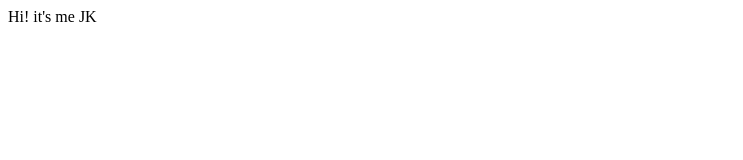
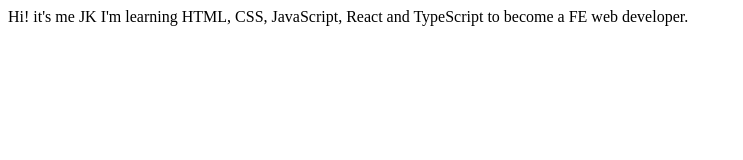
Before and after one commit to jkshenoy/student-name-site, a plain HTML site: page index.html in a window 1280 px wide. Shown: the whole page, without its empty margins (0-743 px from the left). Drawn offline with Linux system fonts and the light colour scheme.

Commit message:
docs: updated my info

```diff
--- a/index.html
+++ b/index.html
@@ -4,9 +4,10 @@
     <meta charset="UTF-8" />
     <meta http-equiv="X-UA-Compatible" content="IE=edge" />
     <meta name="viewport" content="width=device-width, initial-scale=1.0" />
-    <title>student-site></title>
+    <title>student-site</title>
   </head>
   <body>
-    Hi! it's me JK
+    Hi! it's me JK I'm learning HTML, CSS, JavaScript, React and TypeScript to
+    become a FE web developer.
   </body>
 </html>
```
